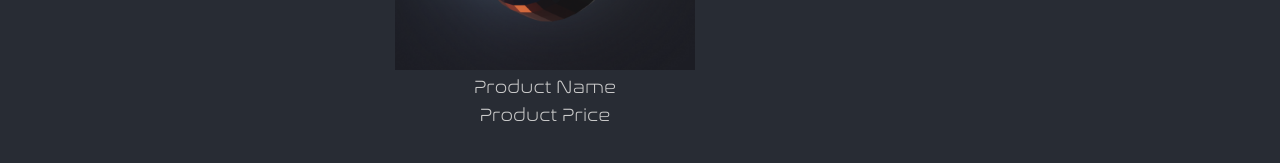
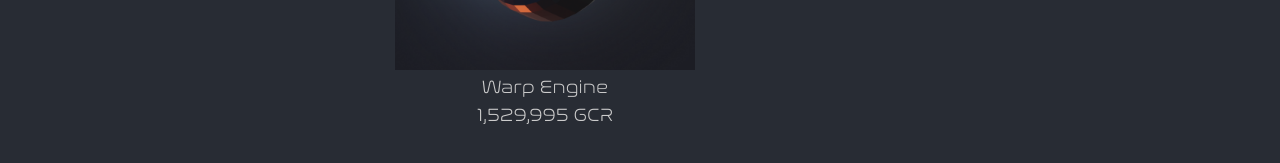
Before and after one commit to lightspeed-academy/lightspeed-react-cosmic-traders, a React (Create React App) app: page / in a window 1280 px wide. Shown: the part 381-544 px from the top of the page. Built offline with nearby package versions, Linux system fonts and the light colour scheme.

Commit message:
11-BindingToDataWithReact Complete

```diff
--- a/src/products/Product.js
+++ b/src/products/Product.js
@@ -1,16 +1,21 @@
 import styles from './Product.module.scss'
+import { toCurrencyFormat } from '../utils/format-utils'
 
 function Product() {
-  let imageFilename = 'warp-engine.png'
+  const product = {
+    "name": "Warp Engine",
+    "price": 1529995,
+    "image": "warp-engine.png"
+  }
 
   return (
     <>
       <div className={styles.productImage}>
-        <img src={require(`../images/${imageFilename}`)} alt="" />
+        <img src={require(`../images/${product.image}`)} alt="" />
       </div>
       <div className={styles.productDetails}>
-        <div className={styles.title}>Product Name</div>
-        <div className={styles.price}>Product Price</div>
+        <div className={styles.title}>{product.name}</div>
+        <div className={styles.price}>{toCurrencyFormat(product.price)}</div>
       </div>
     </>
   )
--- /dev/null
+++ b/src/utils/format-utils.js
@@ -0,0 +1,5 @@
+const toCurrencyFormat = (value) => {
+  return value.toLocaleString('en-US', {minimumFractionDigits: 0, maximumFractionDigits: 0}) + ' GCR'
+}
+
+export { toCurrencyFormat }
```
